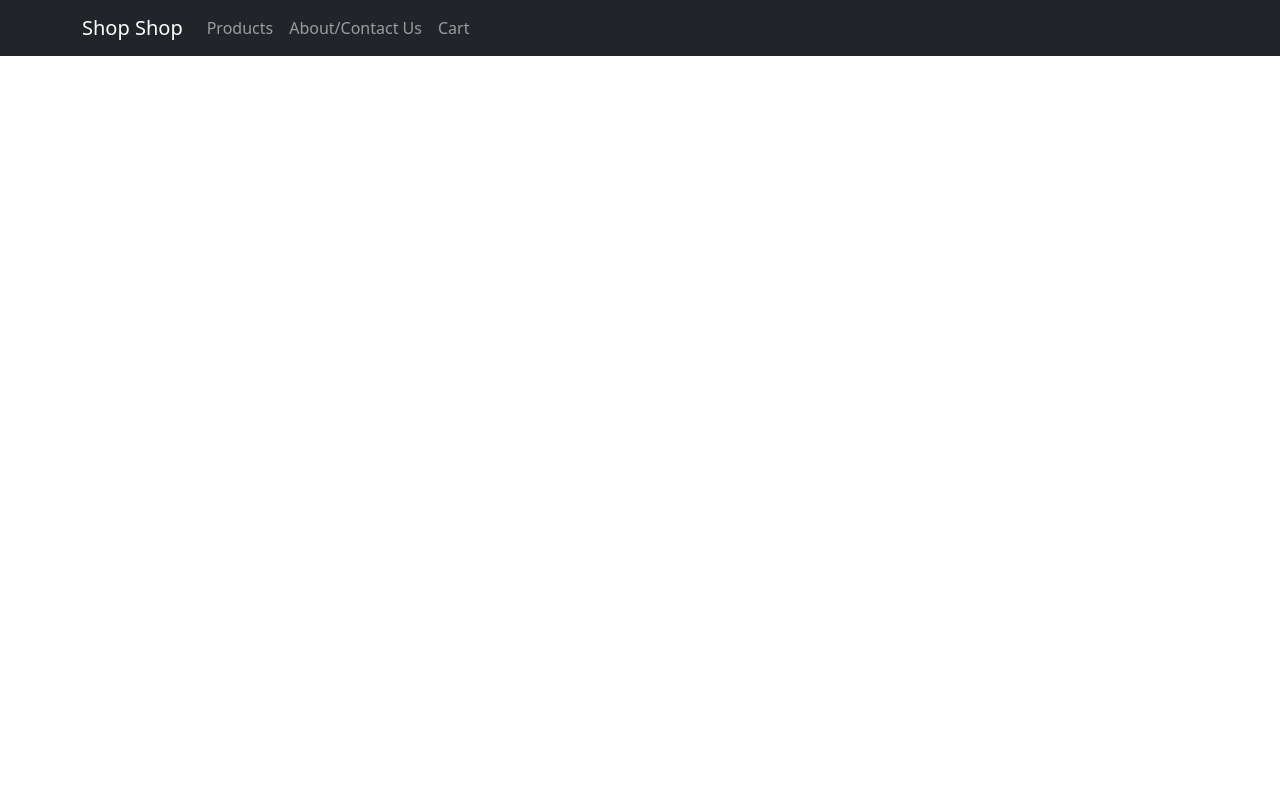
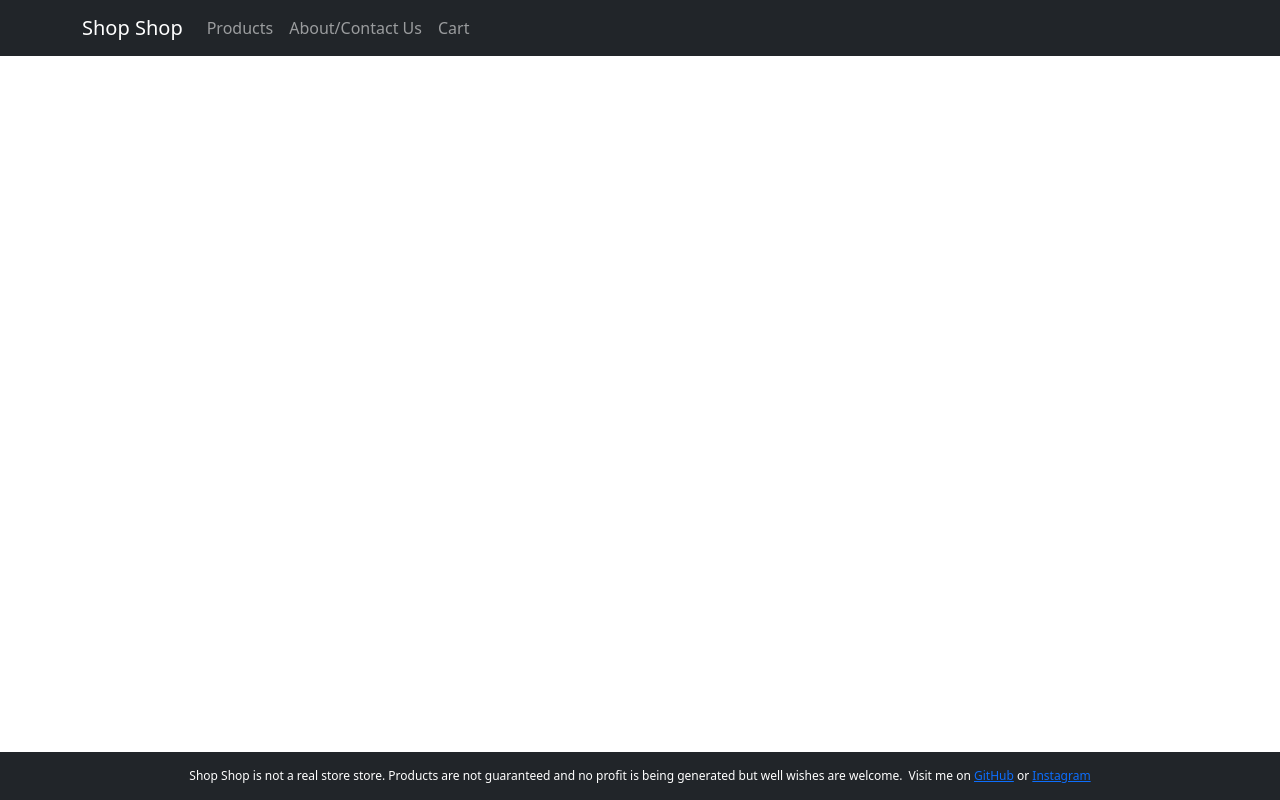
Before and after one commit to kmmiller418/shop-shop, a React (Create React App) app: page / in a window 1280 px wide. Built offline with nearby package versions, Linux system fonts and the light colour scheme.

Commit message:
Add footer

```diff
--- a/src/components/App.js
+++ b/src/components/App.jsx
@@ -1,5 +1,6 @@
 import '../stylesheets/App.css';
 import Header from './Header'
+import Footer from './Footer';
 
 
 function App() {
@@ -7,6 +8,7 @@ function App() {
     <div>
       <Header/>
       <h1>Hello World</h1>
+      <Footer/>
     </div>
   );
 }
--- /dev/null
+++ b/src/components/Footer.jsx
@@ -0,0 +1,16 @@
+const Footer = () => {
+  return (
+    <footer>
+      <p>
+        Shop Shop is not a real store store. Products are not guaranteed and no profit is being generated but
+        well wishes are welcome.
+      </p>
+      <p>
+        Visit me on <a href="https://github.com/kmmiller418">GitHub</a> or{" "}
+        <a href="https://www.instagram.com/kanechameleon/">Instagram </a>
+      </p>
+    </footer>
+  );
+};
+
+export default Footer;
--- a/src/stylesheets/App.css
+++ b/src/stylesheets/App.css
@@ -1,3 +1,20 @@
 h1 {
     color: red;
 }
+
+Footer {
+    position: fixed;
+    bottom: 0;
+    display: flex;
+    justify-content: center;
+    width: 100%;
+    height: 4em;
+    background-color: rgb(33,37,41);
+    font-size: 12px;
+    color: white;
+    padding: 1em ;
+}
+
+Footer p {
+    padding: .25em;
+}
```
